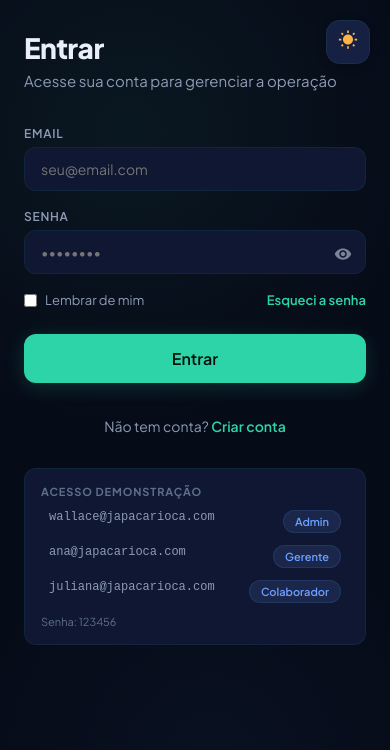
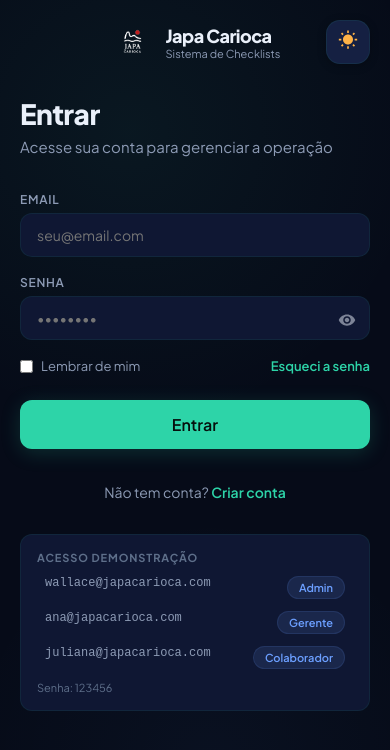
Before and after one commit to wallacedll/japacariocachecklist, a React (Vite) app: page / in a window 390 px wide. Shown: the top 750 px of the page. Built offline with nearby package versions, Linux system fonts and the light colour scheme.

Commit message:
Update App.jsx

```diff
--- a/src/App.jsx
+++ b/src/App.jsx
@@ -512,7 +512,8 @@ const LoginPage = ({ onLogin, onGoToRegister, onGoToForgot, theme, onToggleTheme
       <div style={{ position: "absolute", bottom: "-20%", left: "-10%", width: 500, height: 500, borderRadius: "50%", background: "radial-gradient(circle, rgba(91,156,246,0.04) 0%, transparent 70%)" }} />
 
       {/* Left Panel - Brand (hidden on mobile) */}
-      <div className="desktop-only" style={{
+      {window.innerWidth >= 768 && (
+      <div style={{
         flex: 1, display: "flex", flexDirection: "column", justifyContent: "center",
         padding: "60px 80px", position: "relative", zIndex: 1,
         background: "linear-gradient(135deg, var(--bg-base) 0%, var(--bg-deep) 100%)",
@@ -552,13 +553,25 @@ const LoginPage = ({ onLogin, onGoToRegister, onGoToForgot, theme, onToggleTheme
           </div>
         </div>
       </div>
+      )}
 
       {/* Right Panel - Login Form */}
       <div style={{
         width: window.innerWidth < 768 ? "100%" : "min(480px, 100%)", flex: window.innerWidth < 768 ? "none" : 1,
         display: "flex", flexDirection: "column", justifyContent: window.innerWidth < 768 ? "flex-start" : "center",
-        padding: window.innerWidth < 768 ? "30px 24px 40px" : "40px min(50px, 6vw)", position: "relative", zIndex: 1,
+        padding: window.innerWidth < 768 ? "20px 20px 40px" : "40px min(50px, 6vw)", position: "relative", zIndex: 1,
+        minHeight: window.innerWidth < 768 ? "100vh" : "auto",
       }}>
+        {/* Mobile logo header */}
+        {window.innerWidth < 768 && (
+          <div style={{ display: "flex", alignItems: "center", gap: 12, marginBottom: 32, justifyContent: "center" }}>
+            <JapaLogo size={44} theme={theme} />
+            <div>
+              <div style={{ fontWeight: 800, fontSize: 18, letterSpacing: "-0.03em" }}>Japa Carioca</div>
+              <div style={{ fontSize: 11, color: "var(--text-secondary)" }}>Sistema de Checklists</div>
+            </div>
+          </div>
+        )}
         <div className="animate-fade">
           <h2 style={{ fontSize: 28, fontWeight: 800, marginBottom: 6, letterSpacing: "-0.02em" }}>Entrar</h2>
           <p style={{ color: "var(--text-secondary)", fontSize: 15, marginBottom: 36 }}>Acesse sua conta para gerenciar a operação</p>
```
